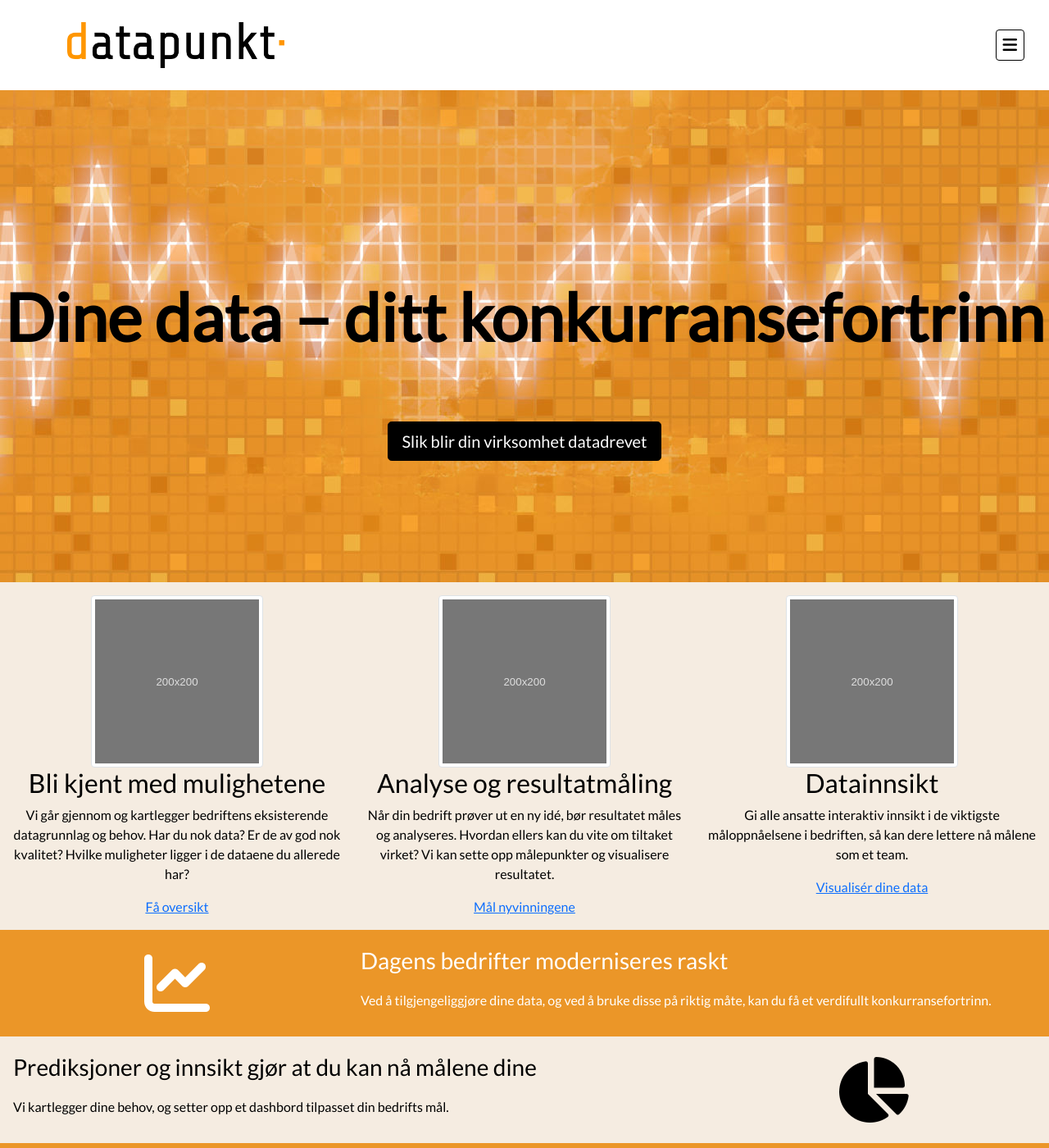
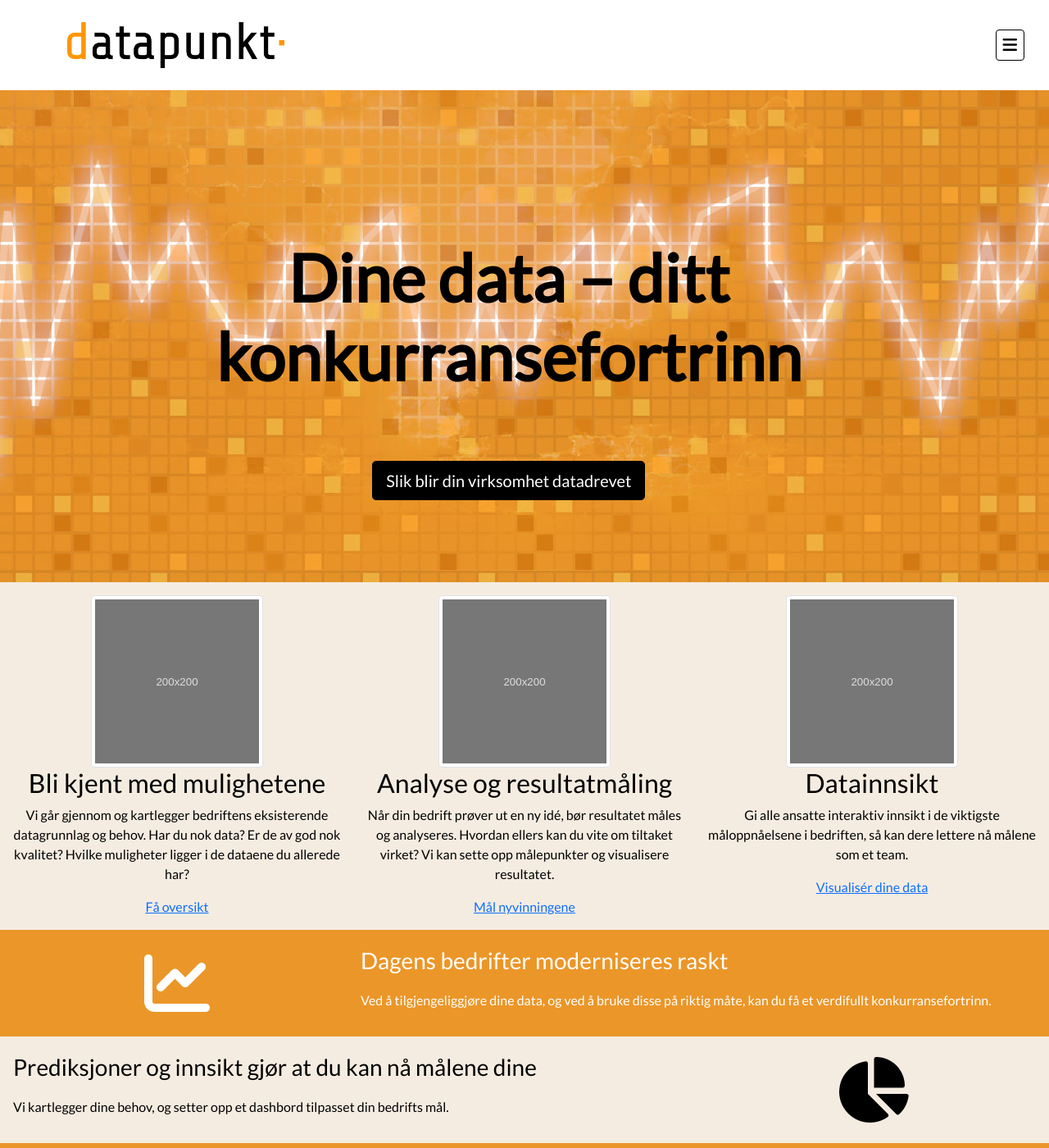
Before and after one commit to xibriz/datapunkt, a Jekyll site: the page built from docs/index.markdown, in a window 1280 px wide and 1400 px high. Shown: the whole window at 82% size. Built offline with Jekyll 4.4.1, drawn with Linux system fonts in a browser that asks for light colours; nearby versions of some CDN libraries; our own code applies the rules of GitHub Pages for plain Markdown files.

Commit message:
stylefix

```diff
--- a/docs/assets/styles/style.css
+++ b/docs/assets/styles/style.css
@@ -44,6 +44,7 @@ body {
 .top-clearfix {
     height: var(--clearfix-height);
     padding-top: var(--navbar-height);
+    width: 97%;
 }
 
 .top-heading, #navbarToggleExternalContent li {
```
